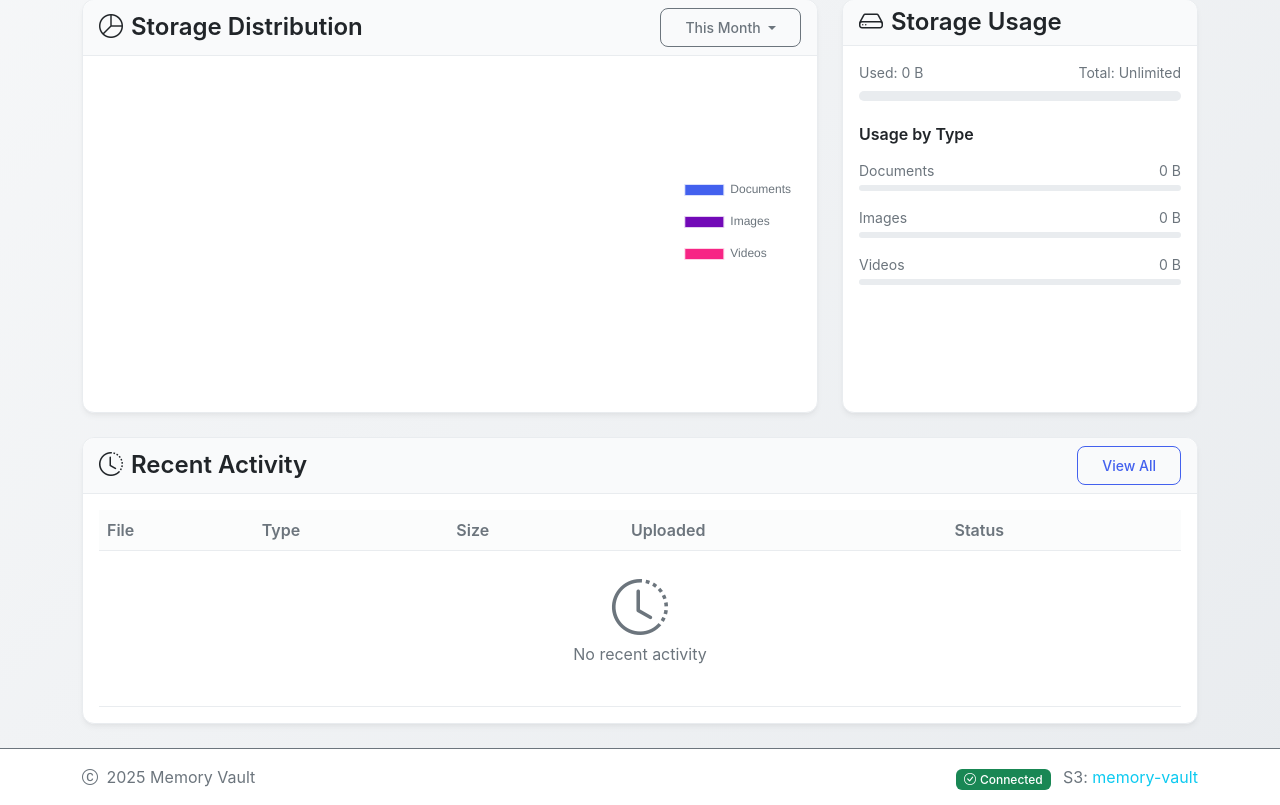
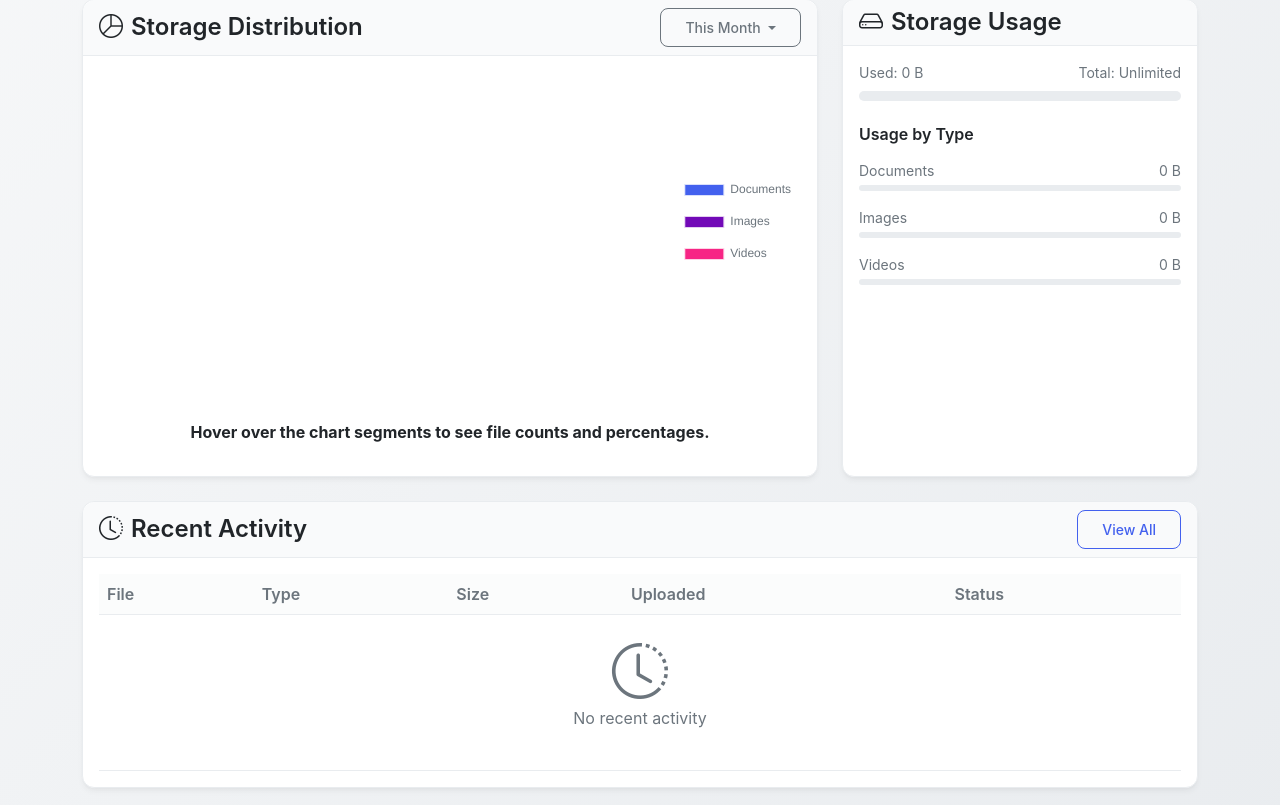
Before and after one commit to KeneanDita/Memory-Vault, a Flask app: page /stats in a window 1280 px wide. Shown: the part 457-1262 px from the top of the page. Run offline with Flask 3, Linux system fonts and the light colour scheme; data that the repository does not hold is empty; parts of the project's set-up code (start-up, migrations or seed data) failed here and were passed over; some libraries are stand-ins or nearby versions.

Commit message:
Add tooltip instruction for chart segments in stats.html

```diff
--- a/app/templates/stats.html
+++ b/app/templates/stats.html
@@ -169,6 +169,9 @@ extra_css %}
 
             <div class="col-md-4"></div>
           </div>
+          <p class="text-center fw-bold mt-4 text-dark">
+            Hover over the chart segments to see file counts and percentages.
+          </p>
         </div>
       </div>
     </div>
```
